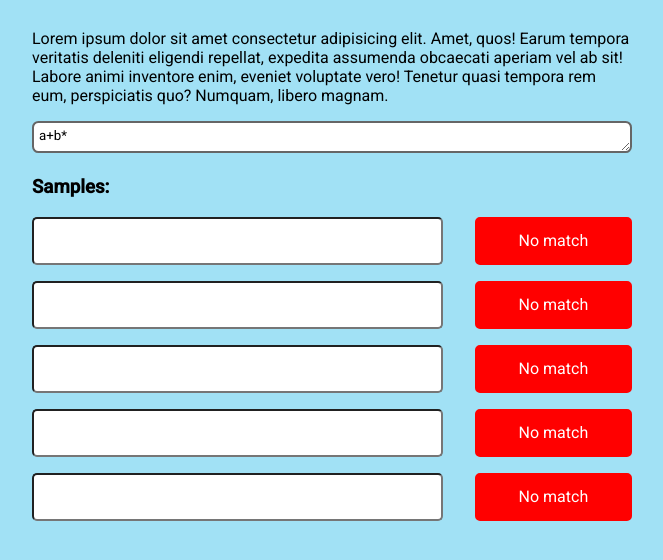
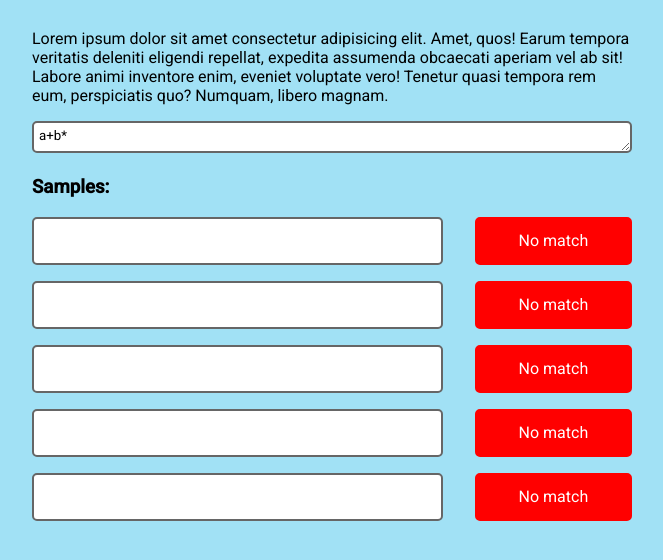
Before and after one commit to danyakalnov/vstu-web-labs, a plain HTML site: page index.html in a window 1280 px wide. Shown: the part 100-660 px from the top of the page, without its empty margins (308-971 px from the left). Drawn offline with Linux system fonts and the light colour scheme.

Commit message:
Create common input CSS-class

```diff
--- a/index.html
+++ b/index.html
@@ -11,27 +11,27 @@
     <div class="container">
         <h1>RegExp tester</h1>
         <p class="description">Lorem ipsum dolor sit amet consectetur adipisicing elit. Amet, quos! Earum tempora veritatis deleniti eligendi repellat, expedita assumenda obcaecati aperiam vel ab sit! Labore animi inventore enim, eveniet voluptate vero! Tenetur quasi tempora rem eum, perspiciatis quo? Numquam, libero magnam.</p>
-        <textarea id="regexp-input">a+b*</textarea>
+        <textarea id="regexp-input" class="input">a+b*</textarea>
         <h3>Samples:</h3>
         <div class="samples">
             <div class="sample">
-                <input type="text" class="sample-input">
+                <input type="text" class="input sample-input">
                 <div class="answer no-match">No match</div>
             </div>
             <div class="sample">
-                <input type="text" class="sample-input">
+                <input type="text" class="input sample-input">
                 <div class="answer no-match">No match</div>
             </div>
             <div class="sample">
-                <input type="text" class="sample-input">
+                <input type="text" class="input sample-input">
                 <div class="answer no-match">No match</div>
             </div>
             <div class="sample">
-                <input type="text" class="sample-input">
+                <input type="text" class="input sample-input">
                 <div class="answer no-match">No match</div>
             </div>
             <div class="sample">
-                <input type="text" class="sample-input">
+                <input type="text" class="input sample-input">
                 <div class="answer no-match">No match</div>
             </div>
         </div>
--- a/style.css
+++ b/style.css
@@ -30,20 +30,6 @@ h1 {
 #regexp-input {
     width: 100%;
     height: 2rem;
-    border: 2px solid #666;
-    border-radius: 0.4rem;
-    padding: 5px;
-    transition: all .3s;
-}
-
-#regexp-input:hover {
-    border-color: #444;
-    box-shadow: 2px 2px 2px 1px rgba(0, 0, 0, 0.5);
-}
-
-#regexp-input:focus {
-    border-color: blue;
-    box-shadow: 1px 1px 3px 3px rgba(10, 10, 10, 0.5);
 }
 
 .sample {
@@ -51,23 +37,26 @@ h1 {
     margin-bottom: 1rem;
 }
 
-.sample-input {
-    flex-grow: 8;
+.input {
+    border: 2px solid #666;
     border-radius: 5px;
     box-sizing: border-box;
     padding: 5px;
-
 }
 
-.sample-input:hover{
+.input:hover {
     border-color: #444;
     box-shadow: 2px 2px 2px 1px rgba(0, 0, 0, 0.5);
     transition: box-shadow .3s;
 }
 
-.sample-input:focus{
+.input:focus {
     border-color: blue;
     box-shadow: 1px 1px 3px 3px rgba(15, 15, 15, 0.5);
+}
+
+.sample-input {
+    flex-grow: 8;
 }
 
 .answer.no-match {
```
